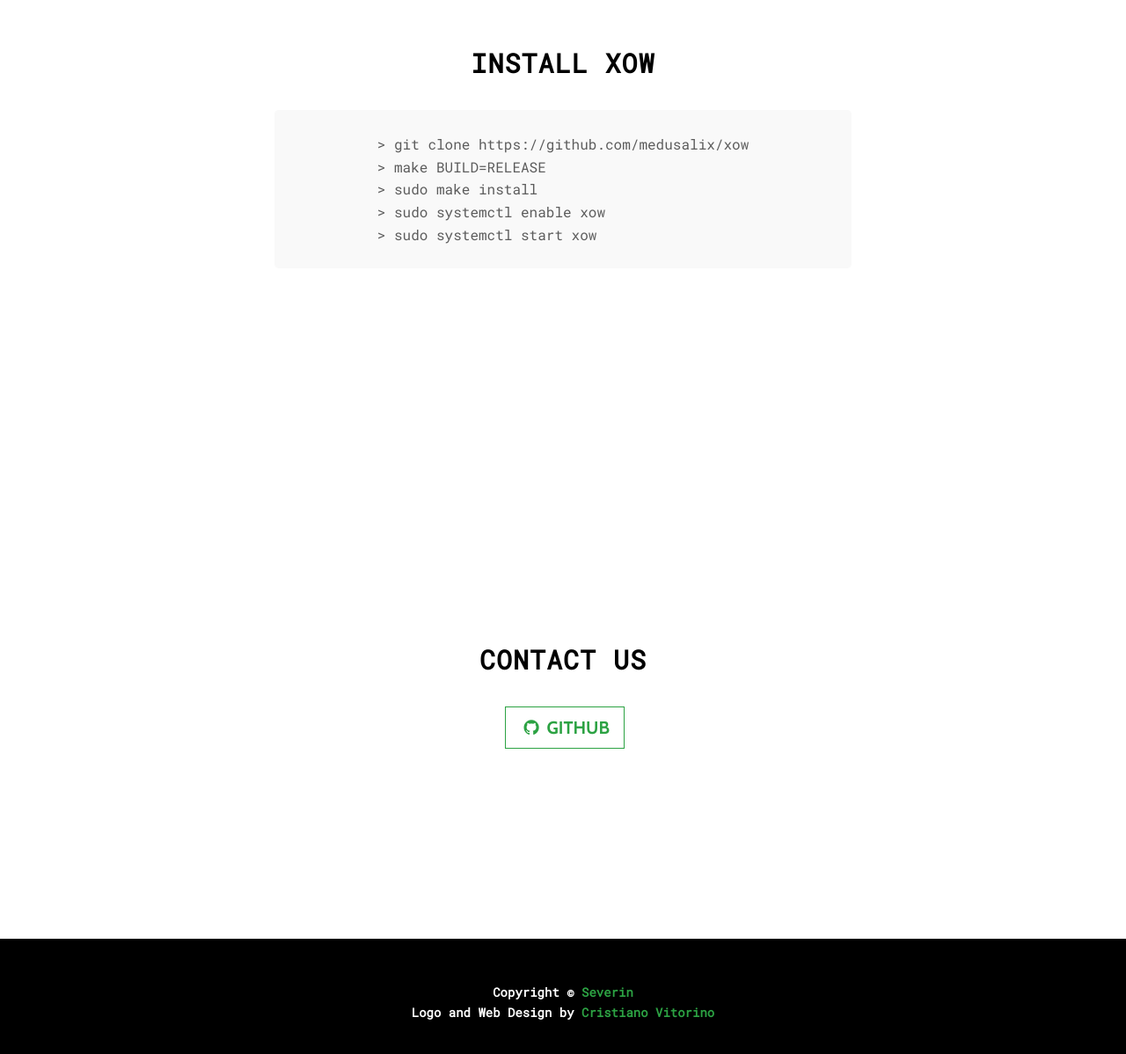
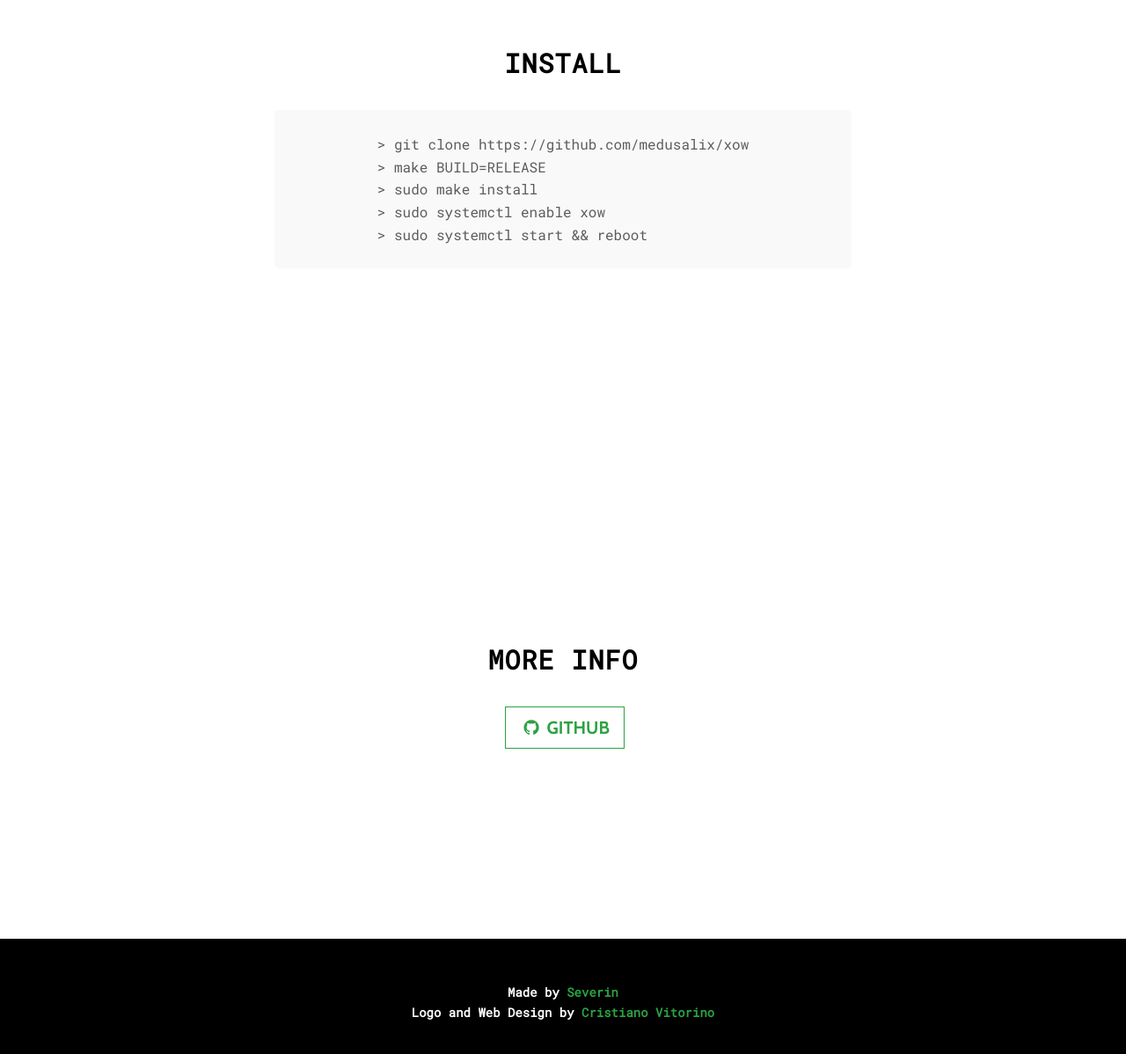
Before and after one commit to medusalix/xow, a plain HTML site: page docs/index.html in a window 1280 px wide. Shown: the part 1567-2765 px from the top of the page at 88% size. Drawn offline with nearby package versions, Linux system fonts and the light colour scheme.

Commit message:
Add logo to README, clean up website

```diff
--- a/docs/index.html
+++ b/docs/index.html
@@ -47,7 +47,7 @@
         <div class="container">
             <div class="row">
                 <div class="col-lg-8 mx-auto">
-                    <h2 style="font-family: 'Roboto Mono', monospace;color: rgb(0,0,0);font-size: 30px;">About xow</h2>
+                    <h2 style="font-family: 'Roboto Mono', monospace;color: rgb(0,0,0);font-size: 30px;">About</h2>
                     <p style="font-family: 'Roboto Mono', monospace;color: rgb(0,0,0);"><a href="https://github.com/medusalix/xow">xow</a> is a Linux user mode driver for the Xbox One wireless dongle. It communicates with the dongle via&nbsp;<em>libusb</em>&nbsp;and provides joystick input through the&nbsp;<em>uinput</em>&nbsp;kernel
                         module. The input mapping is based on existing kernel drivers like&nbsp;<a href="https://github.com/paroj/xpad">xpad</a>.</p>
                 </div>
@@ -57,9 +57,9 @@
     <section id="download" class="download-section content-section text-center" style="background-color: rgb(255,255,255);">
         <div class="container">
             <div class="col-lg-8 mx-auto">
-                <h1 style="color: rgb(0,0,0);font-family: 'Roboto Mono', monospace;font-size: 30px;">install xow</h1>
+                <h1 style="color: rgb(0,0,0);font-family: 'Roboto Mono', monospace;font-size: 30px;">install</h1>
                 <div class="jumbotron" style="background-color: rgb(249,249,249);height: 180px;margin: 27px;padding: 26px;">
-                    <p class="text-left d-flex justify-content-center" style="color: rgb(92,92,92);font-family: 'Roboto Mono', monospace;font-size: 16px;">&gt; git clone https://github.com/medusalix/xow<br>&gt; make BUILD=RELEASE<br>&gt; sudo make install<br>&gt; sudo systemctl enable xow<br>&gt; sudo systemctl start xow</p>
+                    <p class="text-left d-flex justify-content-center" style="color: rgb(92,92,92);font-family: 'Roboto Mono', monospace;font-size: 16px;">&gt; git clone https://github.com/medusalix/xow<br>&gt; make BUILD=RELEASE<br>&gt; sudo make install<br>&gt; sudo systemctl enable xow<br>&gt; sudo systemctl start && reboot</p>
                 </div>
             </div>
         </div>
@@ -68,7 +68,7 @@
         <div class="container">
             <div class="row">
                 <div class="col-lg-8 mx-auto">
-                    <h2 style="color: rgb(0,0,0);font-family: 'Roboto Mono', monospace;font-size: 30px;">Contact us</h2>
+                    <h2 style="color: rgb(0,0,0);font-family: 'Roboto Mono', monospace;font-size: 30px;">more info</h2>
                     <ul class="list-inline banner-social-buttons">
                         <li class="list-inline-item">&nbsp;<a class="btn btn-primary btn-lg btn-default" role="button" href="https://github.com/medusalix/xow"><i class="fa fa-github fa-fw"></i><span class="network-name">&nbsp;github</span></a></li>
                     </ul>
@@ -79,7 +79,7 @@
     <div class="map-clean"></div>
     <footer>
         <div class="container text-center">
-            <p style="color: rgb(255,255,255);font-family: 'Roboto Mono', monospace;"><strong>Copyright ©&nbsp;</strong><a href="https://medusalix.github.io/"><strong>Severin</strong></a></p>
+            <p style="color: rgb(255,255,255);font-family: 'Roboto Mono', monospace;"><strong>Made by </strong><a href="https://medusalix.github.io/"><strong>Severin</strong></a></p>
             <p style="color: rgb(255,255,255);font-family: 'Roboto Mono', monospace;"><strong>Logo and Web Design by </strong><a href="https://dribbble.com/cristianovitorino"><strong>Cristiano Vitorino</strong></a></p>
         </div>
     </footer>
```
Also changed, not shown: logo.png (added), 1 other file.
